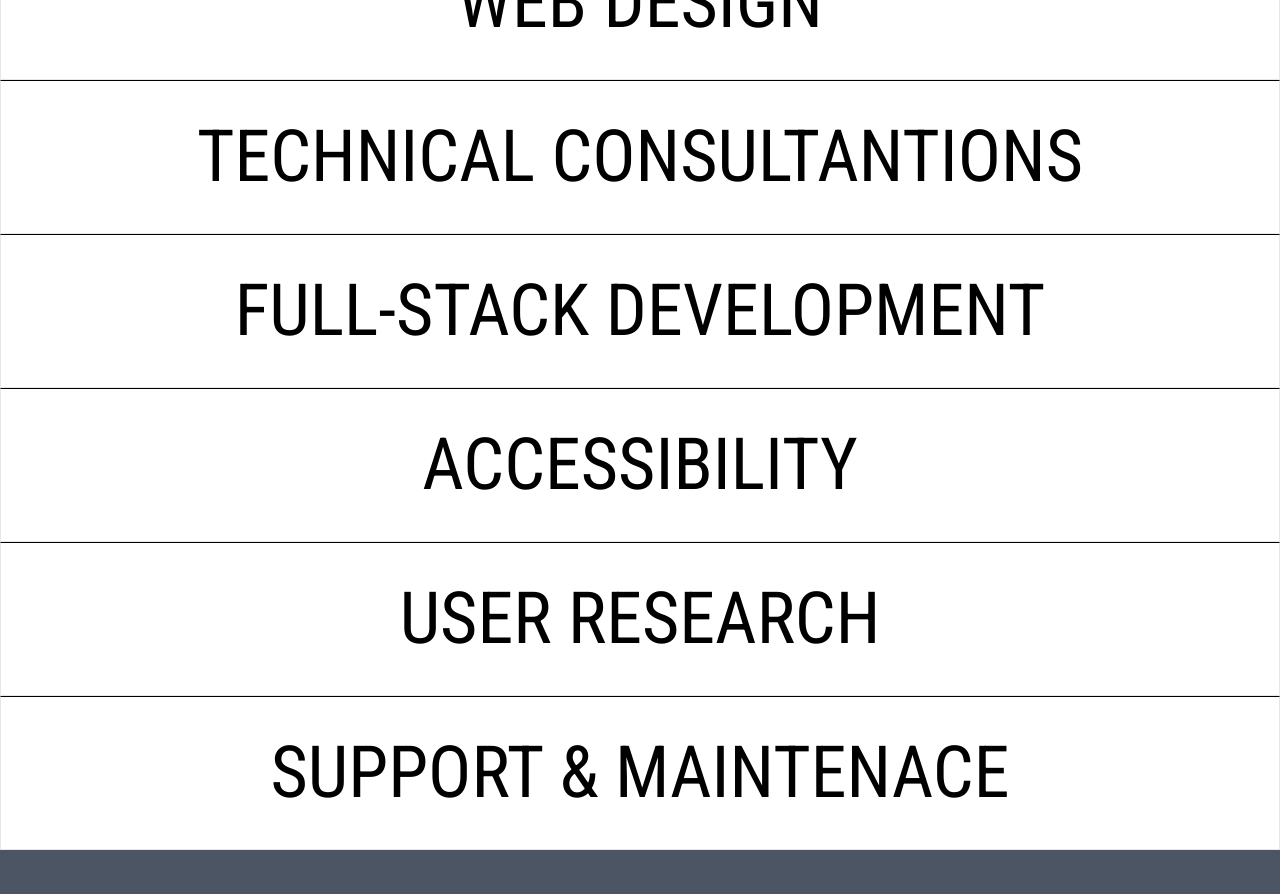
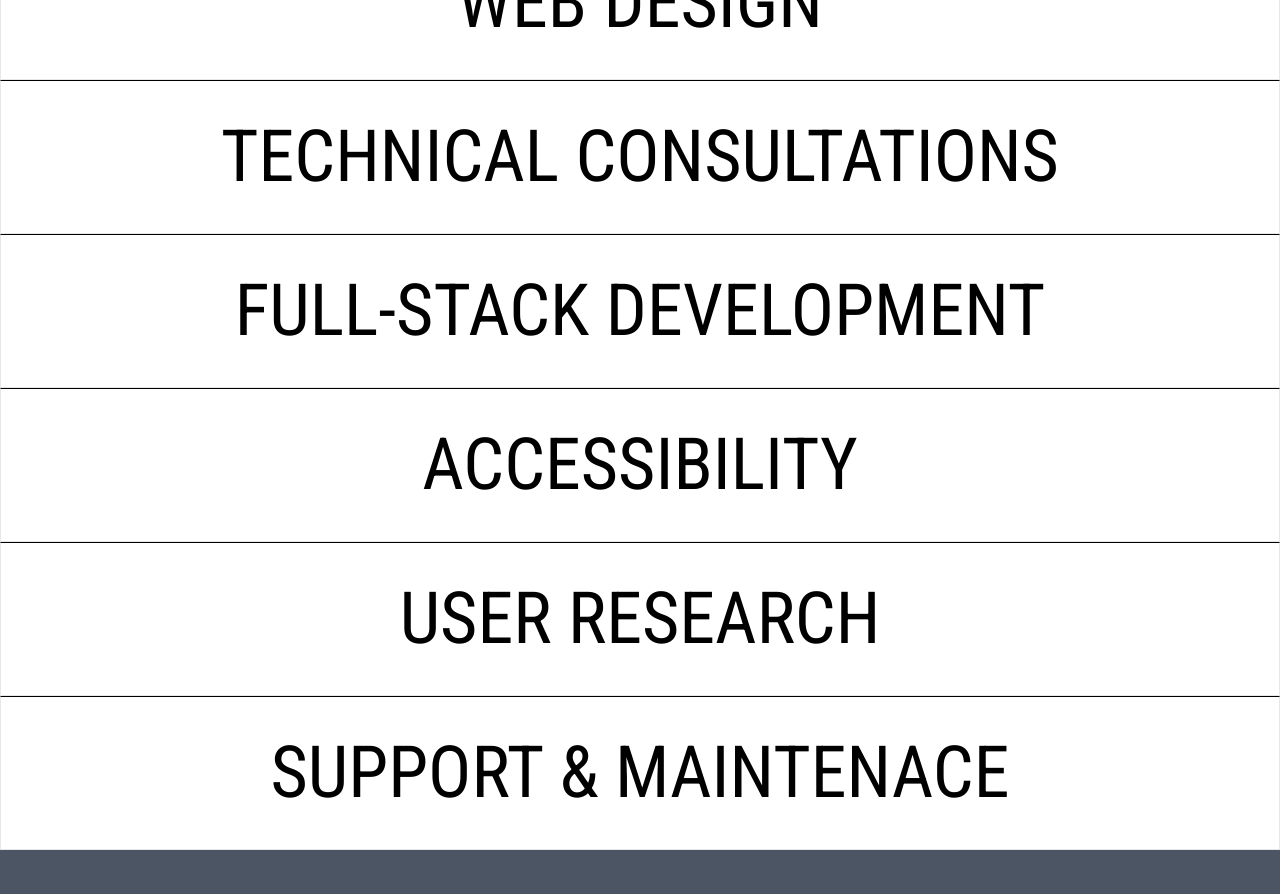
Before and after one commit to TandemCreativeDev/tandem, a Next.js app: page / in a window 1280 px wide. Shown: the part 2300-3194 px from the top of the page. Built offline with nearby package versions, Linux system fonts and the light colour scheme.

Commit message:
Update src/components/Accordion.tsx
Co-authored-by: Maxime Downe <81163597+maxitect@users.noreply.github.com>

```diff
--- a/src/components/Accordion.tsx
+++ b/src/components/Accordion.tsx
@@ -17,7 +17,7 @@ export default function Accordion() {
         "Exercitation velit aute velit ex eiusmod amet laborum eu est esse culpa. Cillum quis esse eiusmod occaecat enim culpa est adipisicing nostrud laboris proident dolore incididunt culpa. Fugiat deserunt Lorem aliquip exercitation consectetur ex nostrud ex tempor excepteur sit irure voluptate. Cupidatat ad dolore deserunt.",
     },
     {
-      title: "technical consultantions",
+      title: "technical consultations",
       content:
         "Exercitation velit aute velit ex eiusmod amet laborum eu est esse culpa. Cillum quis esse eiusmod occaecat enim culpa est adipisicing nostrud laboris proident dolore incididunt culpa. Fugiat deserunt Lorem aliquip exercitation consectetur ex nostrud ex tempor excepteur sit irure voluptate. Cupidatat ad dolore deserunt.",
     },
```
